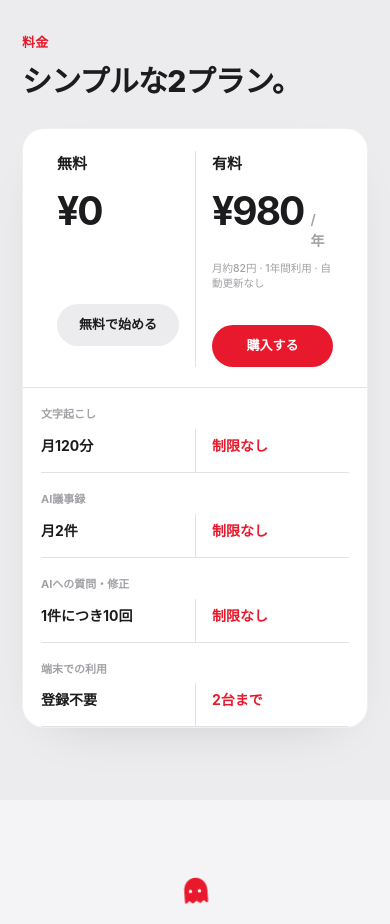
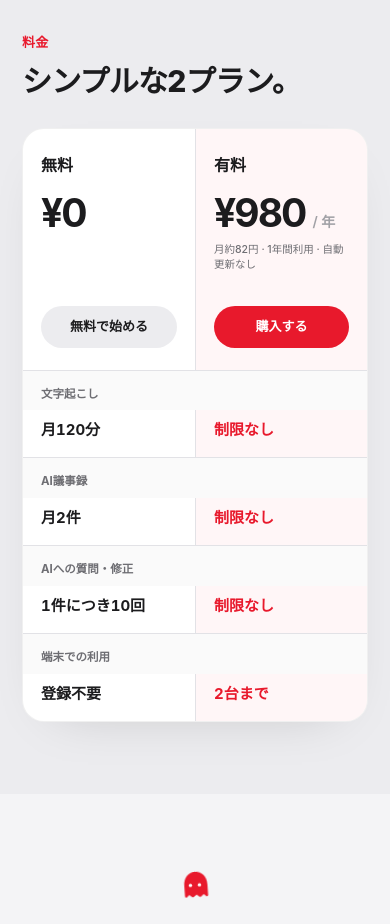
Before and after one commit to naoyattsuji/giroku-lp, a Next.js app: page / in a window 390 px wide. Shown: the part 2660-3584 px from the top of the page. Built offline with nearby package versions, Linux system fonts and the light colour scheme.

Commit message:
style: 料金比較表の視認性を改善

```diff
--- a/app/globals.css
+++ b/app/globals.css
@@ -405,6 +405,8 @@ h1, h2, h3 {
 }
 
 .pricing-compare {
+  max-width: 980px;
+  margin: 0 auto;
   overflow: hidden;
   background: var(--surface);
   border: 1px solid rgba(0, 0, 0, 0.06);
@@ -418,22 +420,25 @@ h1, h2, h3 {
 }
 .plan-head-row {
   align-items: stretch;
-  padding: 26px 34px 24px;
+  padding: 0;
 }
 .comparison-corner {
-  align-self: end;
+  align-self: stretch;
   padding: 0;
+  border-right: 1px solid var(--border);
+  background: #fafafa;
 }
 .plan-head {
   min-width: 0;
-  padding: 4px 28px 0;
+  padding: 30px 32px 28px;
 }
 .plan-head-paid {
   border-left: 1px solid var(--border);
+  background: rgba(232, 25, 44, 0.035);
 }
 .plan-name {
   color: var(--text-1);
-  font-size: 15px;
+  font-size: 16px;
   font-weight: 700;
 }
 .plan-price {
@@ -457,7 +462,7 @@ h1, h2, h3 {
 .plan-meta {
   height: 34px;
   margin-top: 10px;
-  color: var(--text-3);
+  color: var(--text-2);
   font-size: 11.5px;
   font-weight: 500;
   line-height: 1.45;
@@ -496,18 +501,21 @@ h1, h2, h3 {
   border-top: 1px solid var(--border);
 }
 .comparison-row {
-  margin: 0 34px;
+  margin: 0;
   border-bottom: 1px solid var(--border);
 }
+.comparison-row:last-child { border-bottom: 0; }
 .comparison-row > div {
   min-width: 0;
-  padding: 18px 28px;
+  padding: 20px 32px;
 }
 .comparison-label {
-  padding-left: 0 !important;
+  padding-left: 32px !important;
+  border-right: 1px solid var(--border);
+  background: #fafafa;
   color: var(--text-1);
-  font-size: 14px;
-  font-weight: 650;
+  font-size: 14.5px;
+  font-weight: 700;
   line-height: 1.45;
 }
 .comparison-value {
@@ -518,12 +526,14 @@ h1, h2, h3 {
   color: var(--text-1);
 }
 .comparison-value strong {
-  font-size: 16px;
+  font-size: 17px;
   font-weight: 700;
   line-height: 1.35;
+  font-variant-numeric: tabular-nums;
 }
 .paid-value {
   border-left: 1px solid var(--border);
+  background: rgba(232, 25, 44, 0.035);
 }
 .paid-value strong {
   color: var(--red);
@@ -674,24 +684,23 @@ h1, h2, h3 {
   .comparison-row {
     grid-template-columns: repeat(2, minmax(0, 1fr));
   }
-  .plan-head-row { padding: 22px 18px 20px; }
+  .plan-head-row { padding: 0; }
   .comparison-corner { display: none; }
-  .plan-head { padding: 2px 16px 0; }
+  .plan-head { padding: 24px 18px 22px; }
   .plan-price { margin-top: 16px; }
   .plan-price strong { font-size: clamp(34px, 10vw, 46px); }
   .plan-meta { height: 50px; font-size: 10.5px; }
   .plan-button { width: 100%; padding: 0 10px; }
-  .comparison-row { margin: 0 18px; }
+  .comparison-row { margin: 0; }
   .comparison-label {
     grid-column: 1 / -1;
-    padding: 19px 0 6px !important;
-    color: var(--text-3);
-    font-size: 11px;
+    padding: 15px 18px 8px !important;
+    border-right: 0;
+    color: var(--text-2);
+    font-size: 11.5px;
   }
-  .comparison-row > .comparison-value { padding: 8px 16px 16px; }
-  .comparison-row > .comparison-value:nth-child(2) { padding-left: 0; }
-  .comparison-row > .paid-value { padding-right: 0; }
-  .comparison-value strong { font-size: 14px; }
+  .comparison-row > .comparison-value { padding: 10px 18px 17px; }
+  .comparison-value strong { font-size: 15px; }
   .download-grid { grid-template-columns: 1fr; }
 }
 
```
